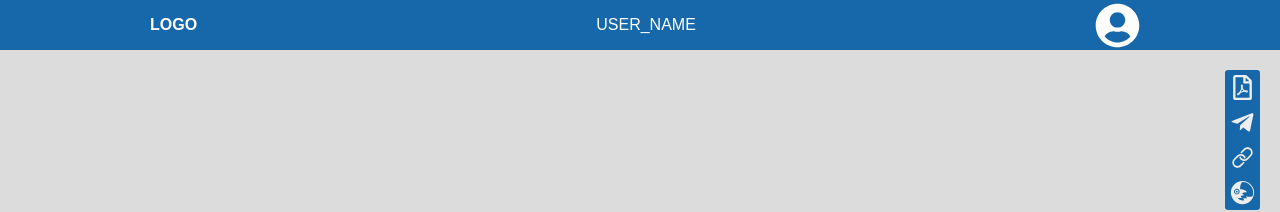
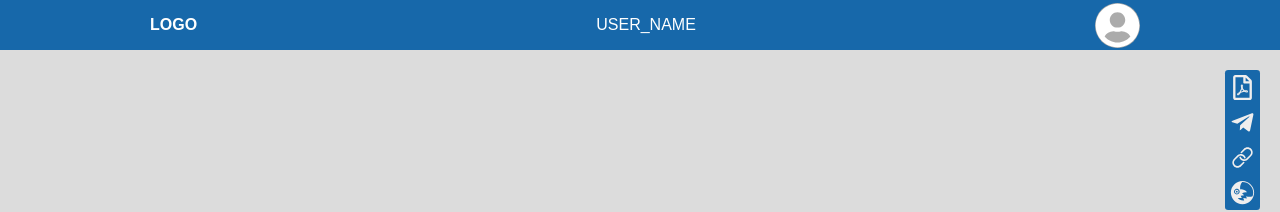
Before and after one commit to Raudelgar/mycvpro-resume, a React (Create React App) app: page / in a window 1280 px wide. Shown: the top 212 px of the page. Built offline with nearby package versions, Linux system fonts and the light colour scheme.

Commit message:
simple generic avatar style update

```diff
--- a/src/components/nav/nav.scss
+++ b/src/components/nav/nav.scss
@@ -32,6 +32,9 @@
 		.avatar-container {
 			width: 45px;
 			height: 45px;
+			border-radius: 50%;
+			background-color: #ababab;
+			border: none;
 		}
 
 		.avatar-img {
```
